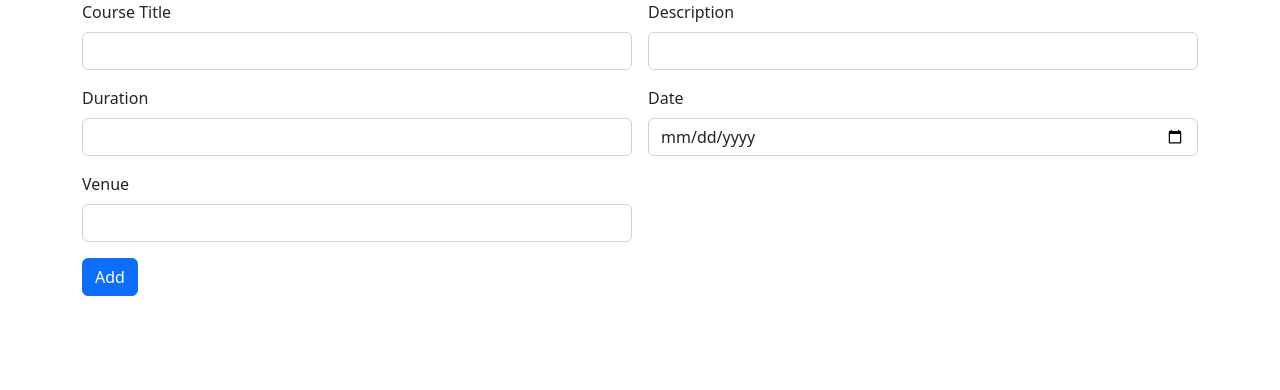
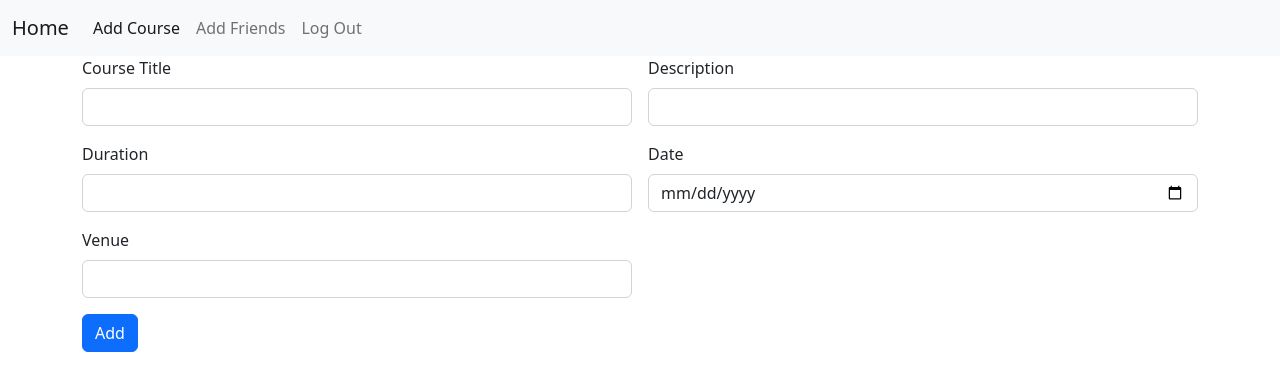
Before and after one commit to Asiyacm/Demo-Nest-App, an Angular app: page /addCourse in a window 1280 px wide. Shown: the top 390 px of the page. Built offline with nearby package versions, Linux system fonts and the light colour scheme.

Commit message:
nav3 commit

```diff
--- a/src/app/addcourse/addcourse.component.html
+++ b/src/app/addcourse/addcourse.component.html
@@ -1,3 +1,4 @@
+<app-navigation3></app-navigation3>
 <div class="container">
     <div class="row">
         <div class="col col-12 col-sm-12 col-md-12 col-lg-12 col-xl-12 col-xxl-12">
--- a/src/app/addfriends/addfriends.component.html
+++ b/src/app/addfriends/addfriends.component.html
@@ -1,3 +1,4 @@
+<app-navigation3></app-navigation3>
 <div class="container">
     <div class="row">
         <div class="col col-12 col-sm-12 col-md-12 col-lg-12 col-xl-12 col-xxl-12">
--- a/src/app/app.module.ts
+++ b/src/app/app.module.ts
@@ -16,6 +16,7 @@
 import { RouterModule, Routes } from '@angular/router';
 import { NavigationComponent } from './navigation/navigation.component';
 import { Navigation2Component } from './navigation2/navigation2.component';
+import { Navigation3Component } from './navigation3/navigation3.component';
 
 
 const myRoute:Routes=
@@ -79,7 +80,8 @@
     AddfriendsComponent,
     ViewfriendsComponent,
     NavigationComponent,
-    Navigation2Component
+    Navigation2Component,
+    Navigation3Component
   ],
   imports: [
     BrowserModule,
--- /dev/null
+++ b/src/app/navigation3/navigation3.component.html
@@ -0,0 +1,21 @@
+<nav class="navbar navbar-expand-lg bg-light">
+    <div class="container-fluid">
+      <a class="navbar-brand" routerLink="#">Home</a>
+      <button class="navbar-toggler" type="button" data-bs-toggle="collapse" data-bs-target="#navbarNav" aria-controls="navbarNav" aria-expanded="false" aria-label="Toggle navigation">
+        <span class="navbar-toggler-icon"></span>
+      </button>
+      <div class="collapse navbar-collapse" id="navbarNav">
+        <ul class="navbar-nav">
+          <li class="nav-item">
+            <a class="nav-link active" aria-current="page" routerLink="/addCourse">Add Course</a>
+          </li>
+          <li class="nav-item">
+            <a class="nav-link" routerLink="/addFriends">Add Friends</a>
+          </li>
+          <li class="nav-item">
+            <a class="nav-link" routerLink="/adminLogin">Log Out</a>
+
+        </ul>
+      </div>
+    </div>
+  </nav>
```
Also changed, not shown: src/app/navigation3/navigation3.component.ts (added, +10 -0 lines), src/app/navigation3/navigation3.component.css (added).
